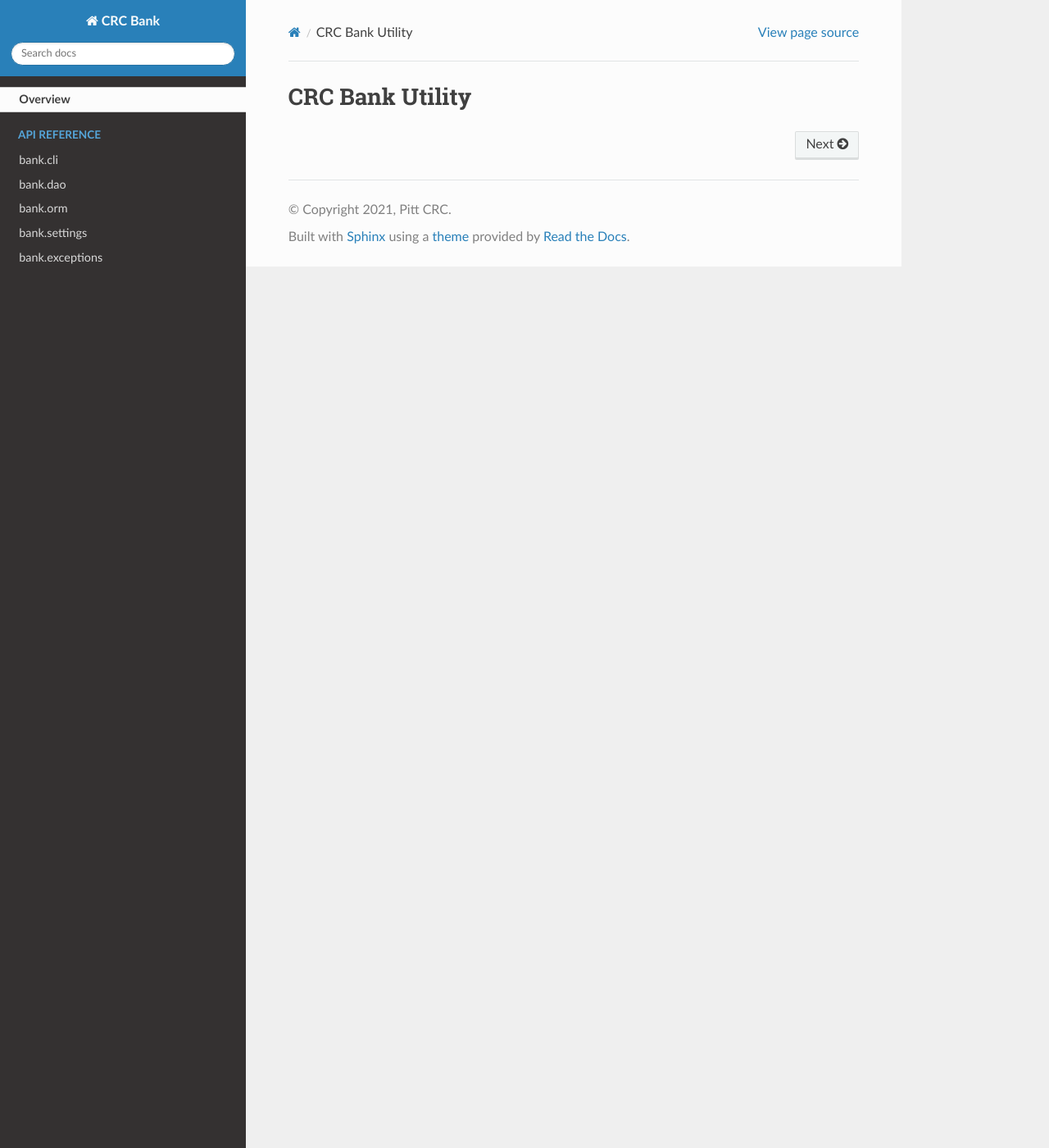
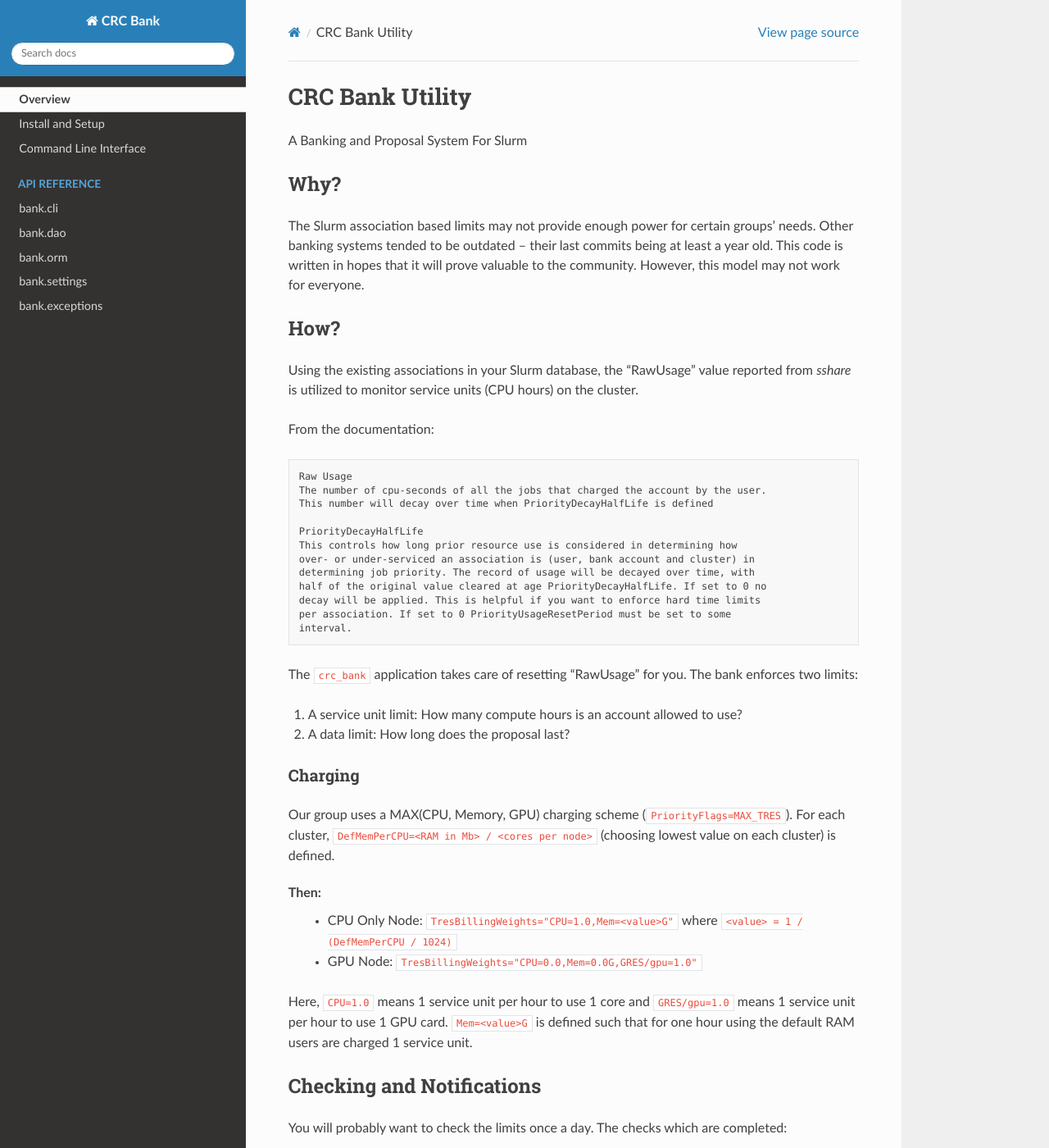
Before and after one commit to pitt-crc/bank, a Sphinx documentation site: the page built from docs/source/index.rst, in a window 1280 px wide and 1400 px high. Shown: the whole window at 82% size. Built offline with Sphinx 7.4.7 and the Read the Docs theme 2.0.0, drawn with Linux system fonts in a browser that asks for light colours; some of the changed text lies outside the part shown.

Commit message:
Moves readme into docs (#48)
* Moves docs from overview section into dedicated sub directory

* Copies readme content into docs index

* Moves installation docs into install document

* Adds basic CLI docs

```diff
--- a/docs/requirements.txt
+++ b/docs/requirements.txt
@@ -2,3 +2,4 @@
 sphinx_autodoc_typehints
 sphinx-copybutton
 sphinx-rtd-theme
+sphinx-argparse
--- a/docs/source/conf.py
+++ b/docs/source/conf.py
@@ -31,7 +31,8 @@
     'sphinx.ext.napoleon',  # Napoleon need to be loaded BEFORE sphinx_autodoc_typehints
     'sphinx_copybutton',
     'sphinx_autodoc_typehints',
-    'sphinx_rtd_theme'
+    'sphinx_rtd_theme',
+    'sphinxarg.ext'
 ]
 
 # Add any paths that contain templates here, relative to this directory.
--- a/docs/source/index.rst
+++ b/docs/source/index.rst
@@ -1,5 +1,76 @@
 CRC Bank Utility
 ================
+
+A Banking and Proposal System For Slurm
+
+Why?
+----
+
+The Slurm association based limits may not provide enough power for certain groups'
+needs.  Other banking systems tended to be outdated – their last commits being at least a
+year old. This code is written in hopes that it will prove valuable to the community.
+However, this model may not work for everyone.
+
+How?
+----
+
+Using the existing associations in your Slurm database, the "RawUsage" value
+reported from `sshare` is utilized to monitor service units (CPU hours) on the cluster.
+
+From the documentation:
+
+.. code-block:: text
+
+   Raw Usage
+   The number of cpu-seconds of all the jobs that charged the account by the user.
+   This number will decay over time when PriorityDecayHalfLife is defined
+
+   PriorityDecayHalfLife
+   This controls how long prior resource use is considered in determining how
+   over- or under-serviced an association is (user, bank account and cluster) in
+   determining job priority. The record of usage will be decayed over time, with
+   half of the original value cleared at age PriorityDecayHalfLife. If set to 0 no
+   decay will be applied. This is helpful if you want to enforce hard time limits
+   per association. If set to 0 PriorityUsageResetPeriod must be set to some
+   interval.
+
+The ``crc_bank`` application takes care of resetting "RawUsage" for you.
+The bank enforces two limits:
+
+1. A service unit limit: How many compute hours is an account allowed to use?
+2. A data limit: How long does the proposal last?
+
+Charging
+^^^^^^^^
+
+Our group uses a MAX(CPU, Memory, GPU) charging scheme (``PriorityFlags=MAX_TRES``).
+For each cluster, ``DefMemPerCPU=<RAM in Mb> / <cores per node>`` (choosing lowest value on each cluster) is defined.
+
+Then:
+ - CPU Only Node: ``TresBillingWeights="CPU=1.0,Mem=<value>G"`` where ``<value> = 1 / (DefMemPerCPU / 1024)``
+ - GPU Node: ``TresBillingWeights="CPU=0.0,Mem=0.0G,GRES/gpu=1.0"``
+
+Here, ``CPU=1.0`` means 1 service unit per hour to use 1 core and ``GRES/gpu=1.0``
+means 1 service unit per hour to use 1 GPU card. ``Mem=<value>G`` is defined such
+that for one hour using the default RAM users are charged 1 service unit.
+
+Checking and Notifications
+--------------------------
+
+You will probably want to check the limits once a day. The checks which are completed:
+
+1. Have you overdrawn your limit? If yes, email account manager, put hold on
+   account
+
+  - Is the account above 25% of their limit? If yes, email account manager
+  - Is the account above 50% of their limit? If yes, email account manager
+  - Is the account above 75% of their limit? If yes, email account manager
+  - Is the account above 90% of their limit? If yes, email account manager
+
+2. Has your proposal ended? If yes, email account manager
+
+  - Is the account 3 months away from reaching this limit? If yes, email account manager
+
 
 .. toctree::
    :hidden:
@@ -7,6 +78,8 @@
    :titlesonly:
 
    Overview<self>
+   overview/install.rst
+   overview/command_line.rst
 
 
 .. toctree::
--- a/docs/source/command_line.rst
+++ b/docs/source/overview/command_line.rst
@@ -6,6 +6,6 @@
 and their default values is provided below.
 
 .. argparse::
-   :filename: ../crc_bank.py.py
+   :filename: ../crc_bank.py
    :func: CLIParser
    :prog: fitting_cli.py
```
Also changed, not shown: docs/source/overview/install.rst (added, +65 -0 lines).
